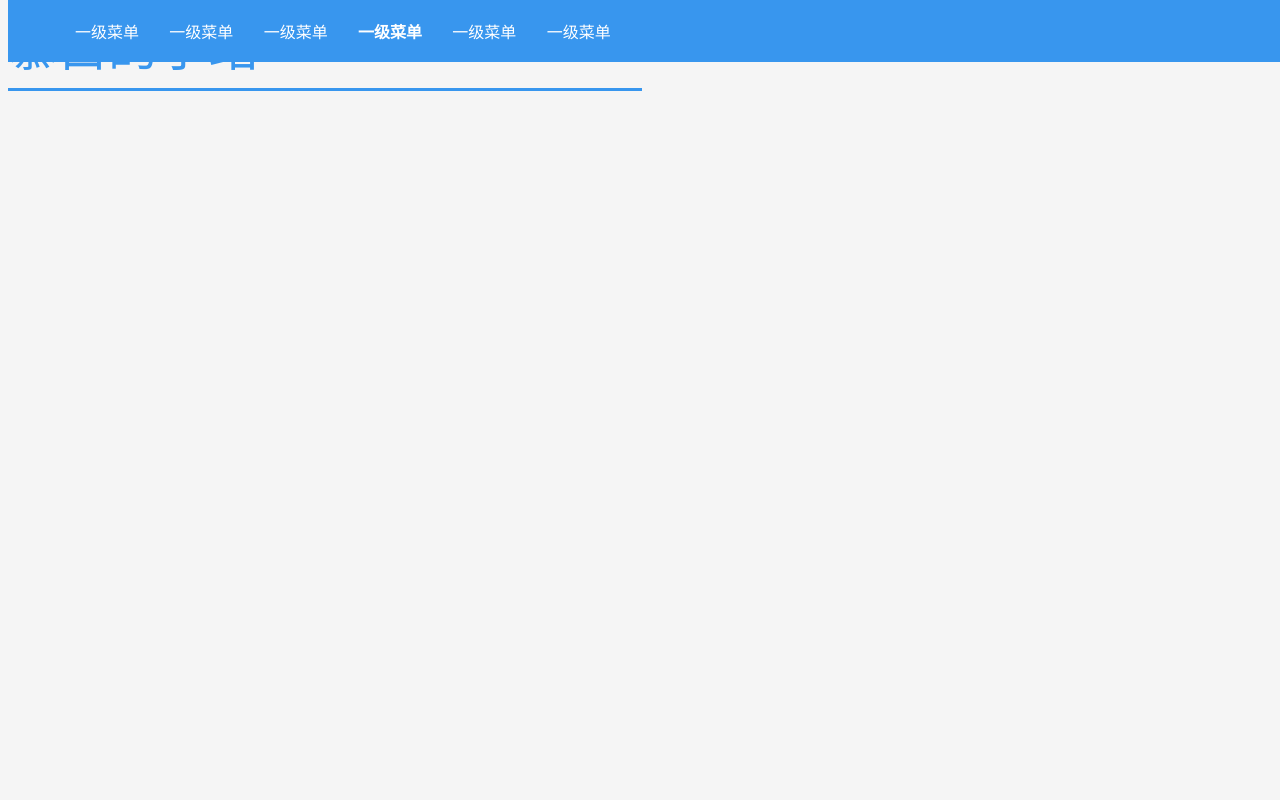
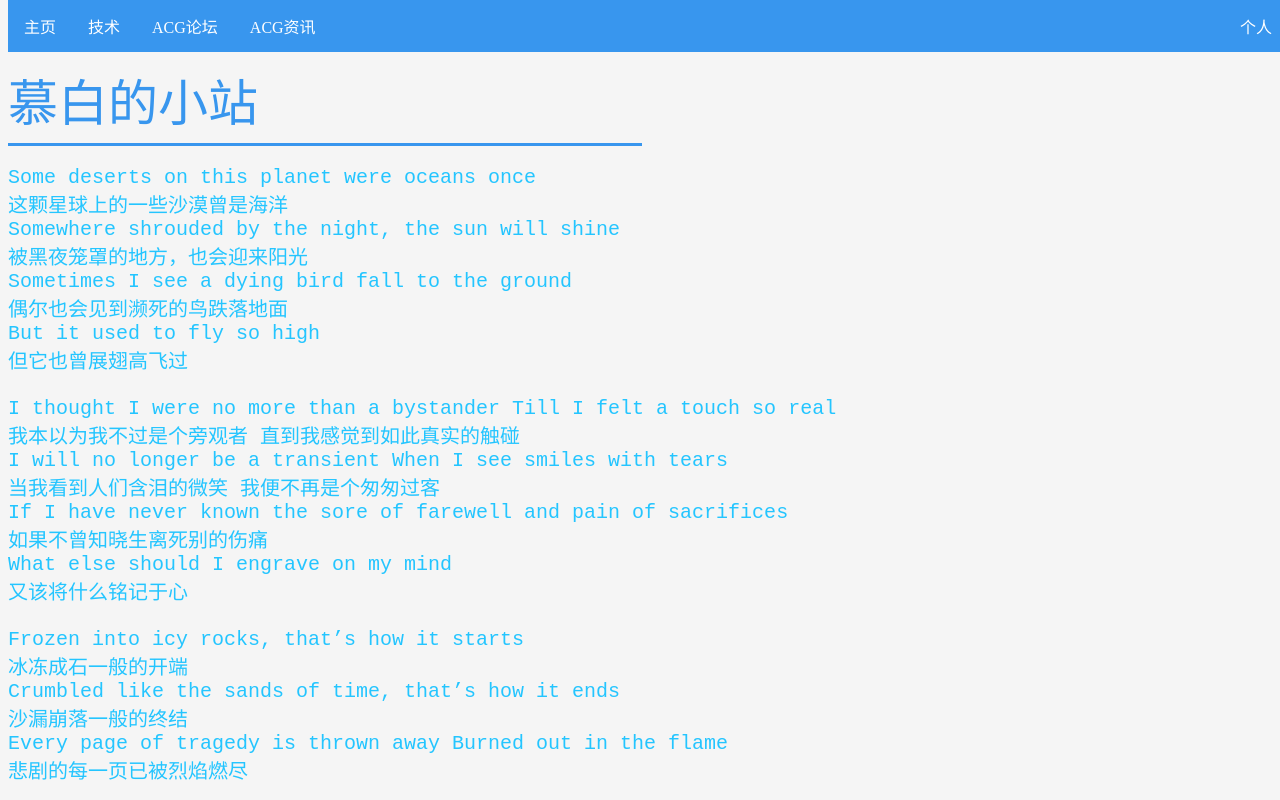
Before and after one commit to MUbai79900/WebProject, a plain HTML site: page index.html in a window 1280 px wide. Shown: the top 800 px of the page. Drawn offline with Linux system fonts and the light colour scheme; files whose address does not match are found by name.

Commit message:
2024.3.9

```diff
--- a/index.html
+++ b/index.html
@@ -1,4 +1,4 @@
-<!--Copyright © 2023 MuBai. All rights reserved.-->
+<!--Copyright © 2024 MuBai. All rights reserved.-->
 <!DOCTYPE html>
 <html lang="zh-cn">
 <head>
@@ -11,36 +11,22 @@
     <title>慕白的小站</title>
 </head>
 
-<head>
-<!----------------------------------------------------------------------------------------->
-<div class="top"><!--导航栏--><!--TODO这里有bug,2024.3.8-->
-    <center>
-        <ul>
-            <li><a href="#">一级菜单</a></li>
-            <li><a href="#">一级菜单</a></li>
-            <li><a href="#">一级菜单</a></li>
-            <li><a href="#"><b>一级菜单</b></a></li>
-            <li><a href="#">一级菜单</a></li>
-            <li>
-                <a href="#">一级菜单</a>
-                <ul>
-                    <li><a href="#">二级菜单</a></li>
-                    <li><a href="#">二级菜单</a></li>
-                </ul>
-            </li>
-        </ul>
-    </center>
-</div>
-<!--版权声明：本文为博主原创文章，遵循 CC 4.0 BY-SA 版权协议，转载请附上原文出处链接和本声明。-->
-<!--原文链接：https://blog.csdn.net/man_zuo/article/details/82790384-->
-<!----------------------------------------------------------------------------------------->
-</head>
-
 <body>
 <!----------------------------------------------------------------------------------------->
+<pre>
+
+</pre>
+<!----------------------------------------------------------------------------------------->
+<ul>
+    <li><a href="E:\GIT File\WebProject\index.html">主页</a></li>
+    <li><a href="E:\GIT File\WebProject\ACG technology.html">技术</a></li>
+    <li><a href="E:\GIT File\WebProject\ACG Forum.html">ACG论坛</a></li>
+    <li><a href="E:\GIT File\WebProject\ACG Consulting.html">ACG资讯</a></li>
+    <li style="float:right"><a href="#about" >个人</a></li>
+</ul>
+<!----------------------------------------------------------------------------------------->
 <style>
-        body
-        {
+body{
     background-color: #F5F5F5;
     }
 </style>
@@ -50,5 +36,68 @@
 <!----------------------------------------------------------------------------------------->
     <hr width="50%" color="#3896ee" size="3px" align="left" />
 <!----------------------------------------------------------------------------------------->
+<pre>
+Some deserts on this planet were oceans once
+这颗星球上的一些沙漠曾是海洋
+Somewhere shrouded by the night, the sun will shine
+被黑夜笼罩的地方，也会迎来阳光
+Sometimes I see a dying bird fall to the ground
+偶尔也会见到濒死的鸟跌落地面
+But it used to fly so high
+但它也曾展翅高飞过
+
+I thought I were no more than a bystander Till I felt a touch so real
+我本以为我不过是个旁观者 直到我感觉到如此真实的触碰
+I will no longer be a transient When I see smiles with tears
+当我看到人们含泪的微笑 我便不再是个匆匆过客
+If I have never known the sore of farewell and pain of sacrifices
+如果不曾知晓生离死别的伤痛
+What else should I engrave on my mind
+又该将什么铭记于心
+
+Frozen into icy rocks, that’s how it starts
+冰冻成石一般的开端
+Crumbled like the sands of time, that’s how it ends
+沙漏崩落一般的终结
+Every page of tragedy is thrown away Burned out in the flame
+悲剧的每一页已被烈焰燃尽
+
+A shoulder for the past
+给过往一个肩膀
+Let out the cries imprisoned for so long
+让久被禁锢的哭泣得以放声
+A pair of wings for me at this moment
+给此刻的自己一双翅膀
+To soar above this world
+翱翔于世界的上空
+Turn into a shooting star that briefly shines but warms up every heart
+化为一颗流星，给心灵一瞬的希望
+May all the beauty be blessed
+愿所有的美好都能得到祝福
+May all the beauty be blessed 愿所有的美好都能得到祝福
+
+I will never go
+我不会离开
+There’s a way back home
+回归之路就在前方
+Brighter than tomorrow and yesterday
+比过往与未来都要更加闪耀着
+May all the beauty be blessed
+愿所有的美好都能得到祝福
+
+Wave good-bye to the past When hope and faith have grown so strong and sound
+当希望和信念羽翼丰满，就向昨日告别吧
+Unfold this pair of wings for me again
+再一次为我张开这双翅膀
+To soar above this world
+翱翔于世界的上空
+Turned into a moon that always tells the warmth and brightness of the sun
+化为月亮长久地传达着太阳的光亮
+May all the beauty be blessed
+愿所有的美好都能得到祝福
+May all the beauty be blessed
+愿所有的美好都能得到祝福
+</pre>
+<!----------------------------------------------------------------------------------------->
 </body>
 </html>
--- a/main.css
+++ b/main.css
@@ -1,4 +1,4 @@
-/*Copyright © 2023 MuBai. All rights reserved.*/
+/*Copyright © 2024 MuBai. All rights reserved.*/
 main
 {
 background-color: #e2e1e4;
@@ -8,59 +8,69 @@ t1
 color: #3896ee;
 font-size: 50px;
 }
-.top
+ul
 {
-    height: auto;
-    width: 100%;
-    margin-left: 0;
+    list-style-type: none;
+    margin: 0;
+    padding: 0;
+    overflow: hidden;
     background-color: #3896ee;
-    position: fixed;/*固定在顶部*/
-    top: 0;/*离顶部的距离为0*/
-    margin-bottom: 5px;
 }
-.top ul
+/*
+a
 {
-    width: auto;
-    list-style-type:none ;
-    white-space: nowrap;
-    overflow: hidden;
-    margin-left: 5%;
-    /*margin-top: 0;*/
-    padding: 0;
+    display: block;
+    width: 60px;
 }
-.top li
+*/
+li
 {
+    display: inline;
     float: left;
-    margin-right: 2%;
-    position: relative;
-    overflow: hidden;
 }
-.top li a
+li a
 {
     display: block;
     color: #ffffff;
     text-align: center;
-    padding: 3px;
-    overflow: hidden;
+    padding: 14px 16px;
     text-decoration: none;
 }
-.top li a:hover
+li a:hover
 {
-    background-color: #3896ee;
+    background-color: #91d7ff;
 }
-.top ul li ul
+/*TODO图片头像预设
+.round_icon
 {
-    margin-left: -0.2px;
-    background-color: #3896ee;
-    position: relative;
-    display: none;
+    width: 34px;
+    height: 34px;
+    display: flex;
+    border-radius: 50%;
+    align-items: center;
+    justify-content: center;
+    overflow: hidden;
 }
-.top ul li ul li
+*/
+/* 除了最后一个选项(last-child) 其他的都添加分割线
+边框[一般不用]
+li
 {
-    float: none;
-    text-align: center;
+    border-right: 1px solid #bbb;
 }
-.top ul il:hover ul
+li:last-child
 {
-    display: block;
+    border-right: none;
 }
+*/
+/*导航栏固定*/
+ul {
+    position: fixed;
+    top: 0;
+    width: 100%;
+}
+pre
+{
+    color: #24c5ff;
+    font-size: 20px;
+}
```
Also changed, not shown: ACG Consulting.html (added, +28 -0 lines), ACG Forum.html (added, +28 -0 lines), ACG technology.html (added, +28 -0 lines). Lines whose indentation alone changed are shown as unchanged.
